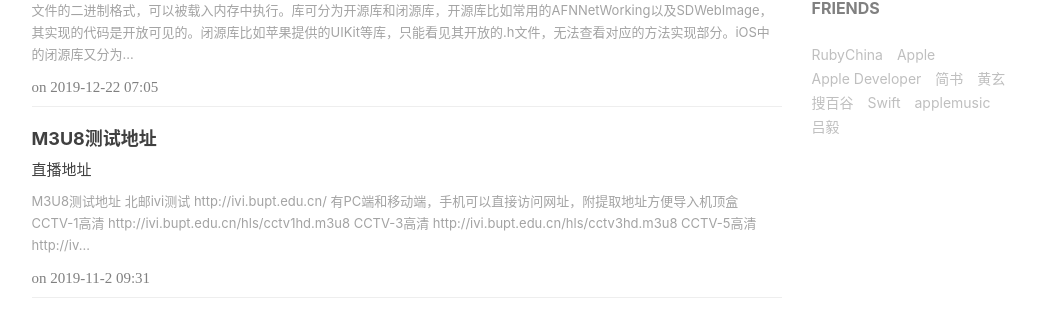
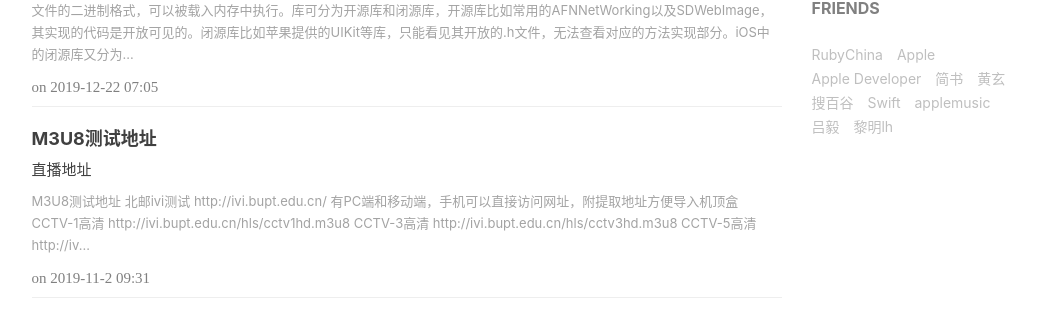
Before and after one commit to yznote/yznote.github.io, a Jekyll site: the page built from index.html, in a window 1280 px wide. Shown: the part 1398-1708 px from the top of the page, without its empty margins (136-1198 px from the left). Built offline with Jekyll 4.4.1, drawn with Linux system fonts in a browser that asks for light colours; nearby versions of some CDN libraries; the list of posts is cut into pages by our own code; comment, search, counter and statistics services are not loaded.

Commit message:
Update _config.yml

```diff
--- a/_config.yml
+++ b/_config.yml
@@ -121,5 +121,9 @@ friends: [
     },{
         title: "吕毅",
         href: "https://blog.walterlv.com/"
+    },{
+        title: "黎明lh",
+        href: "https://blog.csdn.net/heipingguowenkong"
     }
+
 ]
```
